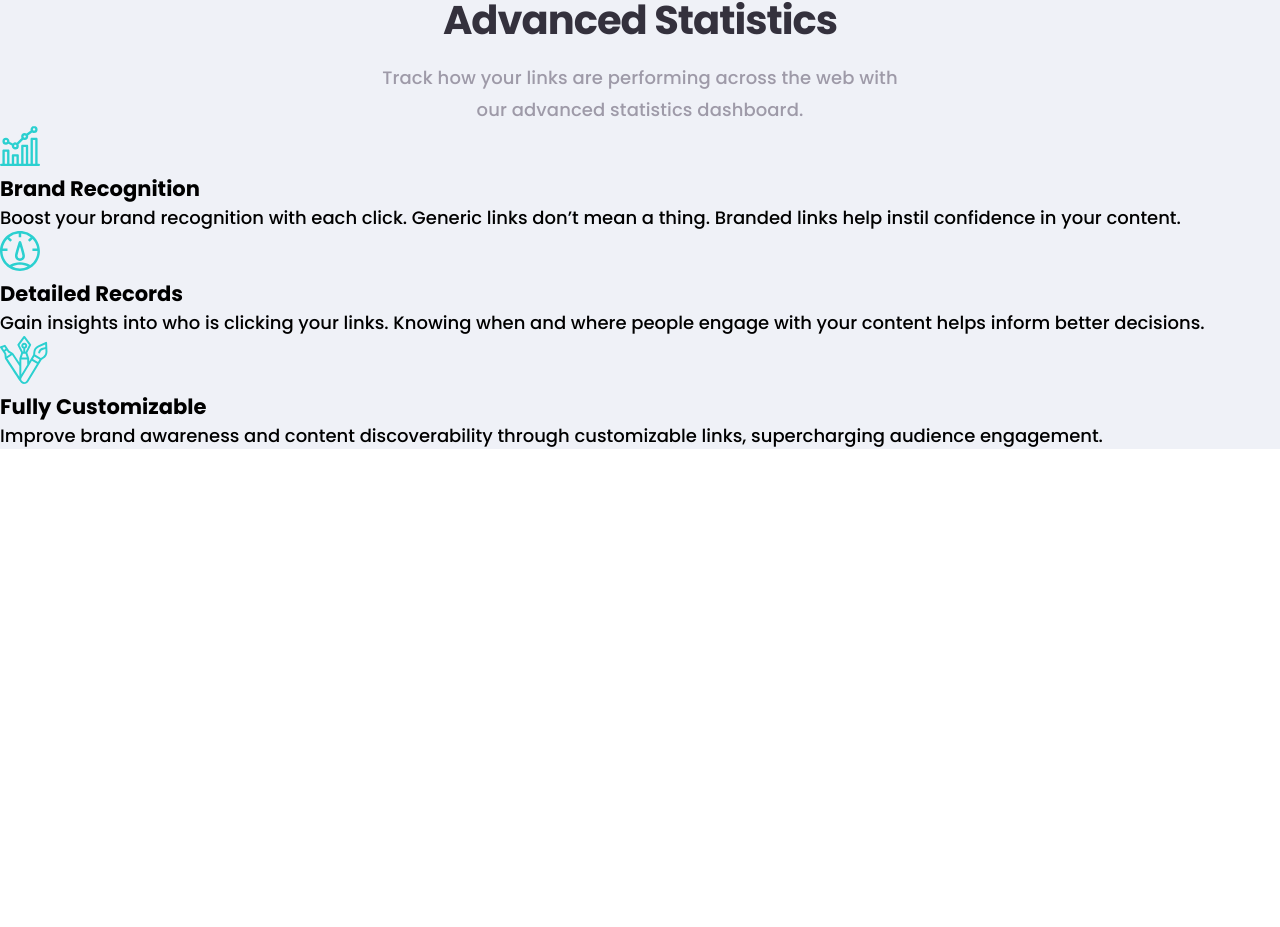
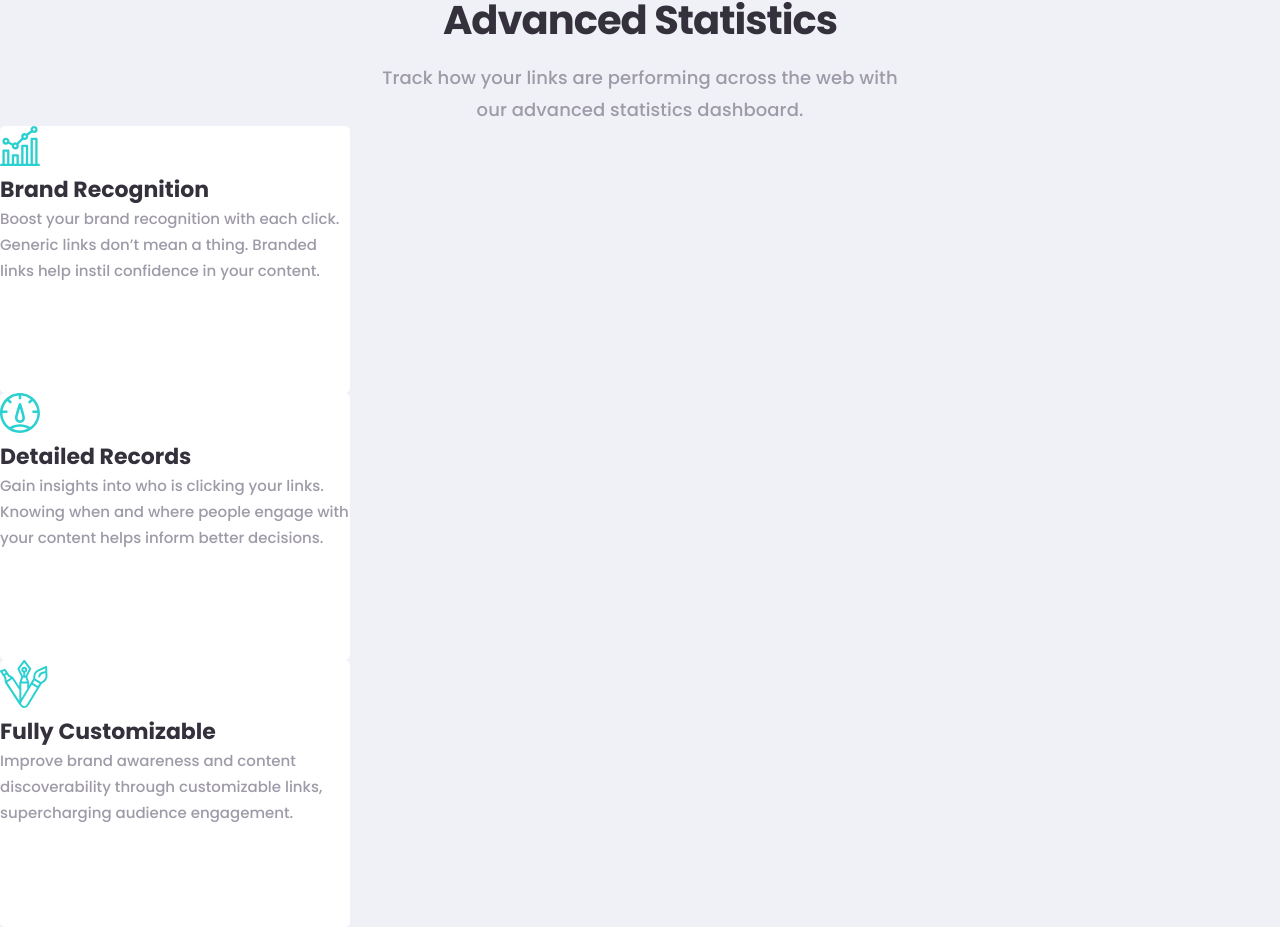
Before and after one commit to KiddAlexx/url-shortening-api-FM, a React (Vite) app: page / in a window 1280 px wide. Shown: the part 998-1925 px from the top of the page. Before the commit the page ends 1447 px from the top, so only its background shows below. Built offline with nearby package versions, Linux system fonts and the light colour scheme; the HTML template or start-up script is replaced by a standard one.

Commit message:
style infoCard text content

```diff
--- a/src/App.css
+++ b/src/App.css
@@ -296,3 +296,23 @@ a:hover {
 }
 
 /********************Card-Component*******************/
+
+.info-card {
+  width: 35rem;
+  height: 26.7rem;
+  background-color: #ffffff;
+  border-radius: 0.5rem;
+}
+.info-card-icon {
+}
+.info-card-heading {
+  font-size: 2.2rem;
+  line-height: 3.3rem;
+  color: var(--violet-vdark);
+}
+.info-card-content {
+  font-weight: 500;
+  font-size: 1.5rem;
+  line-height: 2.6rem;
+  color: var(--gray-dark);
+}
```
